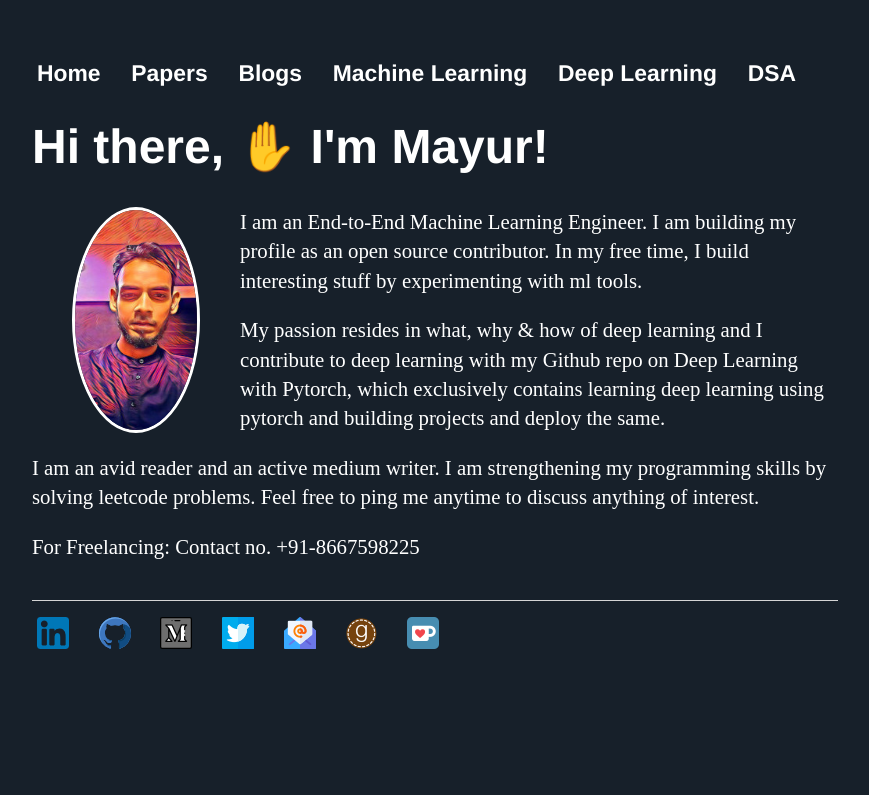
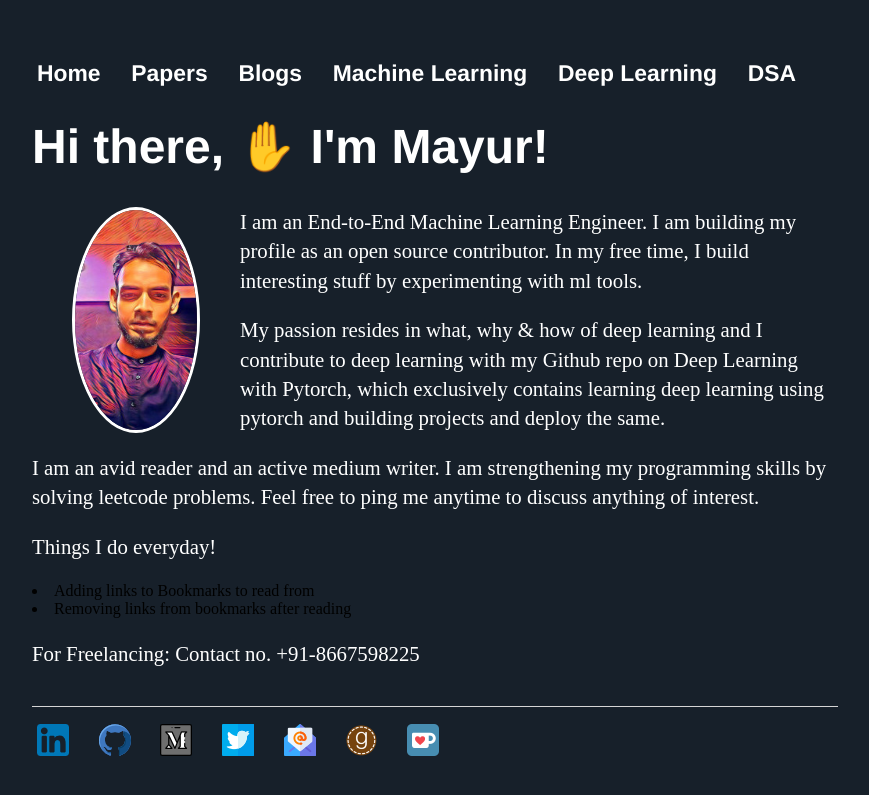
Before and after one commit to Mayurji/mayurji.github.io, a Jekyll site: the page built from index.html, in a window 1280 px wide. Shown: the top 795 px of the page, without its empty margins (160-1029 px from the left). Built offline with Jekyll 4.4.1, drawn with Linux system fonts in a browser that asks for light colours.

Commit message:
Update index.html

```diff
--- a/index.html
+++ b/index.html
@@ -24,6 +24,11 @@ title: Math + Computing = AI
 	<p>I am an avid reader and an active medium writer. I am strengthening my programming skills by solving
 	<a href="https://leetcode.com/Mayur-jain/">leetcode problems</a>. Feel free to ping me anytime to discuss anything of interest.</p>
 
+	<p>Things I do everyday!
+		<li>Adding links to Bookmarks to read from</li>
+		<li>Removing links from bookmarks after reading</li>
+	</p>
+
 	<p>For Freelancing: Contact no. +91-8667598225</p>
 </p>
 <br>
```
